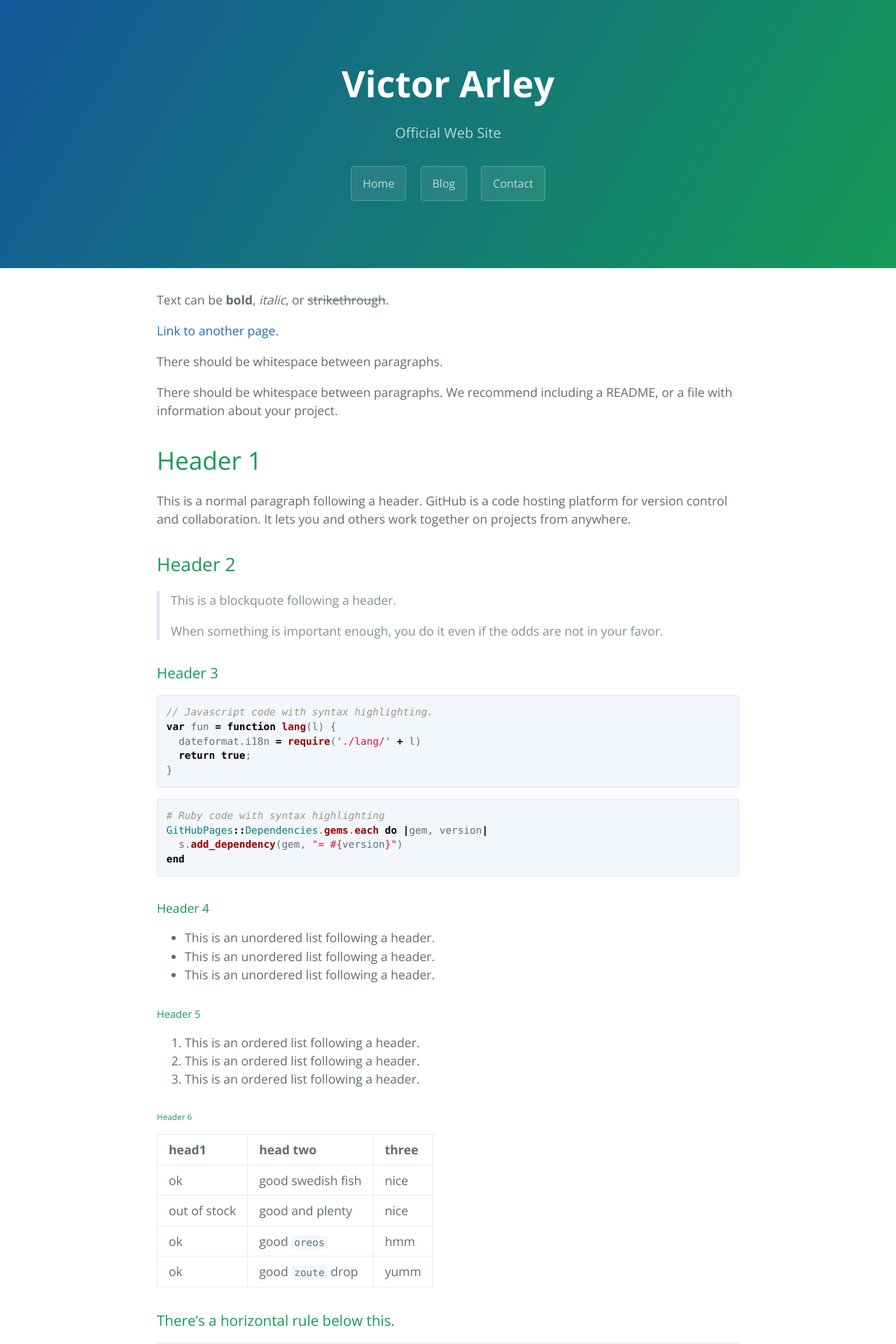
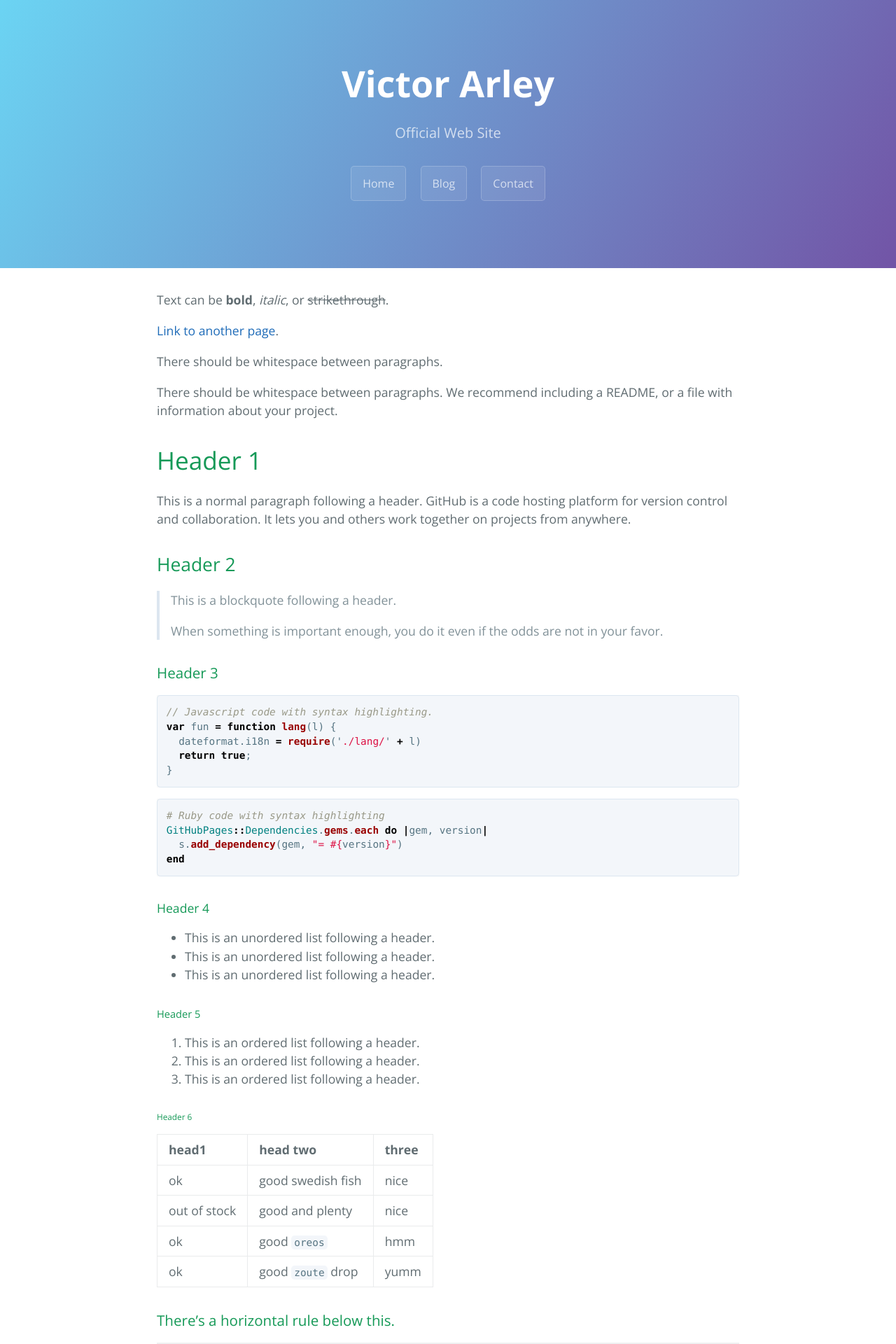
Before and after one commit to victorarley/victorarley.github.io, a Jekyll site: the page built from index.md, in a window 1280 px wide. Shown: the top 1920 px of the page at 70% size. Built offline with Jekyll 4.4.1, drawn with Linux system fonts in a browser that asks for light colours.

Commit message:
Change style

```diff
--- a/assets/css/style.scss
+++ b/assets/css/style.scss
@@ -2,3 +2,11 @@
 ---
 
 @import 'jekyll-theme-cayman';
+
+.page-header {
+    color: #fff;
+    text-align: center;
+    background-color: #7254a6;
+    background-image: linear-gradient(120deg, #6BD4F3, #7254a6);
+    box-shadow: 0 0 black;
+}
```
